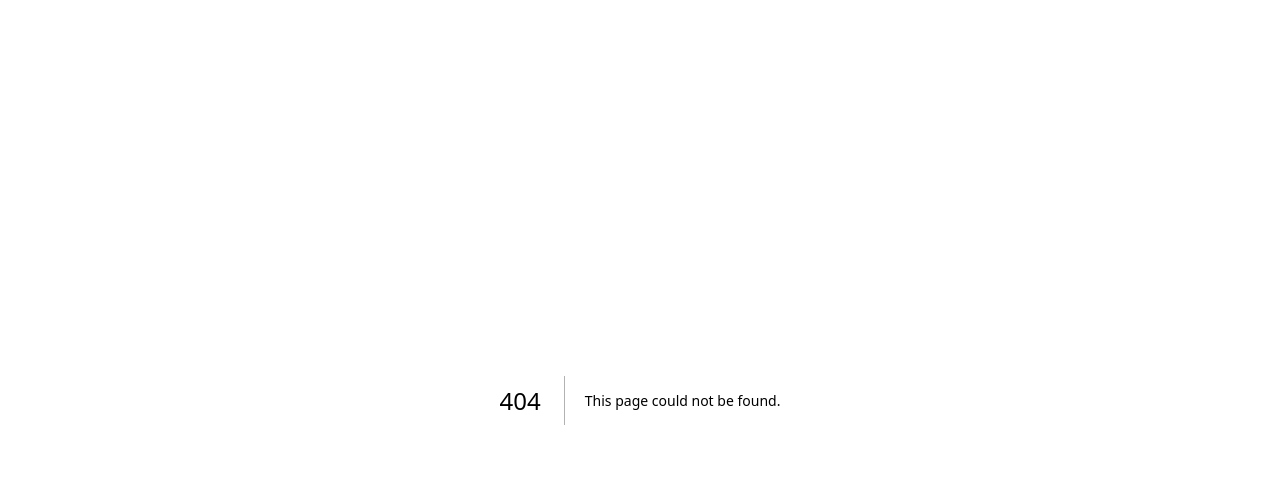
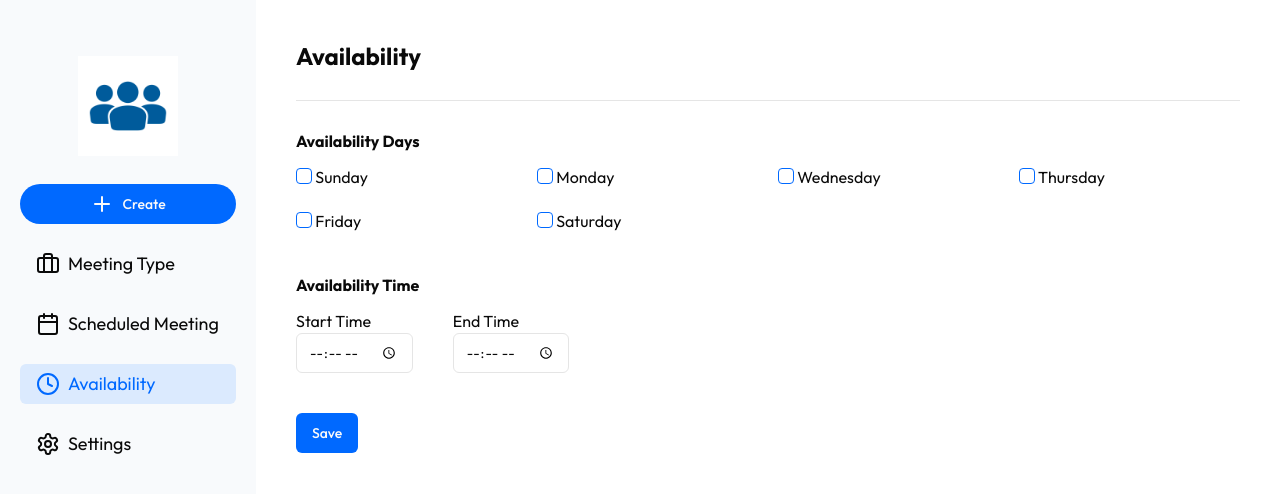
Before and after one commit to rashap224/convoconnect, a Next.js app: page /dashboard/availability in a window 1280 px wide. Before the commit this address had no page. Shown: the top 494 px of the page. Built offline with nearby package versions, Linux system fonts and the light colour scheme; no server answers.

Commit message:
availability section create

```diff
--- /dev/null
+++ b/app/(routes)/[business]/[meetingEventId]/page.jsx
@@ -0,0 +1,43 @@
+"use client"
+import React, { useEffect, useState } from 'react'
+import MeetingTimeDateSelection from '../_components/MeetingTimeDateSelection'
+import { collection, doc, getDoc, getDocs, getFirestore, query, where } from 'firebase/firestore'
+import { app } from '@/config/FirebaseConfig';
+
+function SharedMeetingEvent({params}) {
+    const db=getFirestore(app);
+    const [businessInfo,setBusinesInfo]=useState();
+    const [eventInfo,setEventInfo]=useState();
+    const [loading,setLoading]=useState(false)
+    useEffect(()=>{
+        params&&getMeetingBusinessAndEventDetails();
+    },[params])
+
+    /**
+     * Used to get Business Info and Event Details for Give Login User/Business Owner
+     */
+    const getMeetingBusinessAndEventDetails=async()=>{
+        setLoading(true)
+        const q=query(collection(db,'Business'),where('businessName','==',params.business));
+        const docSnap=await getDocs(q);
+        docSnap.forEach((doc)=>{
+            setBusinesInfo(doc.data())
+        });
+
+        const docRef=doc(db,'MeetingEvent',params?.meetingEventId);
+        const result=await getDoc(docRef);
+        setEventInfo(result.data());
+
+        setLoading(false)
+
+    }
+
+  return (
+    <div>
+        <MeetingTimeDateSelection eventInfo={eventInfo}
+        businessInfo={businessInfo} />
+    </div>
+  )
+}
+
+export default SharedMeetingEvent
--- /dev/null
+++ b/app/(routes)/[business]/_components/MeetingTimeDateSelection.jsx
@@ -0,0 +1,9 @@
+import React from 'react'
+
+function MeetingTimeDateSelection() {
+  return (
+    <div>MeetingTimeDateSelection</div>
+  )
+}
+
+export default MeetingTimeDateSelection
--- /dev/null
+++ b/app/(routes)/[business]/_components/TimeDateSelection.jsx
@@ -0,0 +1,46 @@
+
+import { Button } from '@/components/ui/button'
+import { Calendar } from '@/components/ui/calendar'
+import React from 'react'
+
+function TimeDateSelection({date,handleDateChange,timeSlots,setSelectedTime,enableTimeSlot,selectedTime,prevBooking}) {
+
+
+  /**
+   * Used to check timeslot whether its already booked or not
+   * @param {*} time
+   * @returns Boolean
+   */
+  const checkTimeSlot=(time)=>{
+    return (prevBooking.filter(item=>item.selectedTime==time)).length>0;
+  }
+  return (
+    <div className='md:col-span-2 flex px-4'>
+    <div className='flex flex-col'>
+        <h2 className='font-bold text-lg'>Select Date & Time</h2>
+        <Calendar
+            mode="single"
+            selected={date}
+            onSelect={(d)=>handleDateChange(d)}
+            className="rounded-md border mt-5"
+           disabled={(date)=>date<=new Date()}
+        />
+    </div>
+    <div className='flex flex-col w-full overflow-auto gap-4 p-5'
+    style={{maxHeight:'400px'}}
+    >
+        {timeSlots?.map((time,index)=>(
+            <Button
+            disabled={!enableTimeSlot||checkTimeSlot(time)}
+            onClick={()=>setSelectedTime(time)}
+            className={`border-primary
+             text-primary
+             ${time==selectedTime&&'bg-primary text-white'}
+             `} variant="outline">{time}</Button>
+        ))}
+    </div>
+</div>
+  )
+}
+
+export default TimeDateSelection
--- /dev/null
+++ b/app/(routes)/[business]/_components/UserFormInfo.jsx
@@ -0,0 +1,29 @@
+
+import { Input } from '@/components/ui/input'
+import React from 'react'
+
+function UserFormInfo({setUserName,setUserEmail,setUserNote}) {
+  return (
+    <div className='p-4 px-8 flex flex-col gap-3'>
+        <h2 className='font-bold text-xl'>Enter Details</h2>
+        <div>
+            <h2>Name *</h2>
+            <Input onChange={(event)=>setUserName(event.target.value)} />
+        </div>
+        <div>
+            <h2>Email *</h2>
+            <Input onChange={(event)=>setUserEmail(event.target.value)}/>
+        </div>
+        <div>
+            <h2>Share any Notes </h2>
+            <Input onChange={(event)=>setUserNote(event.target.value)}/>
+        </div>
+        <div>
+            <h2 className='text-xs text-gray-400'>By Proceeding, you confirm that you read and agree Tubeguruji terms and condition</h2>
+
+        </div>
+    </div>
+  )
+}
+
+export default UserFormInfo
--- /dev/null
+++ b/app/(routes)/dashboard/availability/page.jsx
@@ -0,0 +1,117 @@
+
+"use client"
+import DaysList from '@/app/_utils/DaysList'
+import React, { useEffect, useState } from 'react'
+import { Checkbox } from "@/components/ui/checkbox"
+import { Input } from '@/components/ui/input'
+import { Button } from '@/components/ui/button'
+import { collection, doc, getDoc, getFirestore, updateDoc } from 'firebase/firestore'
+import { app } from '@/config/FirebaseConfig'
+import { useKindeBrowserClient } from '@kinde-oss/kinde-auth-nextjs'
+import { toast } from 'sonner'
+
+function Availability() {
+
+    const [daysAvailable,setDaysAvailable]=useState(
+        {
+        Sunday:false,
+        },
+        {
+            Monday:false
+        },
+        {
+            Tuesday:false
+        },
+        {
+            Wendsday:false
+        },
+        {
+            Thursday:false
+        },
+        {
+            Friday:false
+        },
+        {
+            Saturday:false
+        }
+    );
+    const [startTime,setStartTime]=useState();
+    const [endTime,setEndTime]=useState();
+    const db=getFirestore(app);
+    const {user}=useKindeBrowserClient();
+
+    useEffect(()=>{
+        user&&getBusinessInfo();
+    },[user])
+    const getBusinessInfo=async()=>{
+        const docRef=doc(db,'Business',user.email);
+        const docSnap=await getDoc(docRef);
+        const result=docSnap.data();
+        setDaysAvailable(result.daysAvailable);
+        setStartTime(result.startTime);
+        setEndTime(result.endTime)
+    }
+
+    const onHandleChange=(day,value)=>{
+        setDaysAvailable({
+            ...daysAvailable,
+            [day]:value
+        })
+
+        console.log(daysAvailable)
+    }
+
+    const handleSave=async()=>{
+        console.log(daysAvailable,startTime,endTime);
+        const docRef=doc(db,'Business',user?.email);
+        await updateDoc(docRef,{
+            daysAvailable:daysAvailable,
+            startTime:startTime,
+            endTime:endTime
+        }).then(resp=>{
+            toast('Change Updated !')
+        })
+    }
+
+  return (
+    <div className='p-10'>
+        <h2 className='font-bold text-2xl'>Availability</h2>
+        <hr className='my-7'></hr>
+        <div>
+            <h2 className='font-bold'>Availability Days</h2>
+            <div className='grid grid-cols-2 md:grid-cols-4 gap-5 my-3'>
+                {DaysList&&DaysList.map((item,index)=>(
+                    <div key={index}>
+                        <h2><Checkbox
+                        checked={daysAvailable&&daysAvailable[item?.day]?daysAvailable[item?.day]:false}
+                        onCheckedChange={(e)=>onHandleChange(item.day,e)}
+                        /> {item.day}</h2>
+                    </div>
+                ))}
+            </div>
+        </div>
+        <div>
+        <h2 className='font-bold mt-10'>Availability Time</h2>
+        <div className='flex gap-10'>
+            <div className='mt-3'>
+                <h2>Start Time</h2>
+                <Input type="time"
+                defaultValue={startTime}
+                onChange={(e)=>setStartTime(e.target.value)} />
+            </div>
+            <div className='mt-3'>
+                <h2>End Time</h2>
+                <Input type="time"
+                defaultValue={endTime}
+                onChange={(e)=>setEndTime(e.target.value)} />
+            </div>
+        </div>
+        </div>
+        <Button className="mt-10"
+        onClick={handleSave}
+        >Save</Button>
+    </div>
+  )
+}
+
+export default Availability
```
